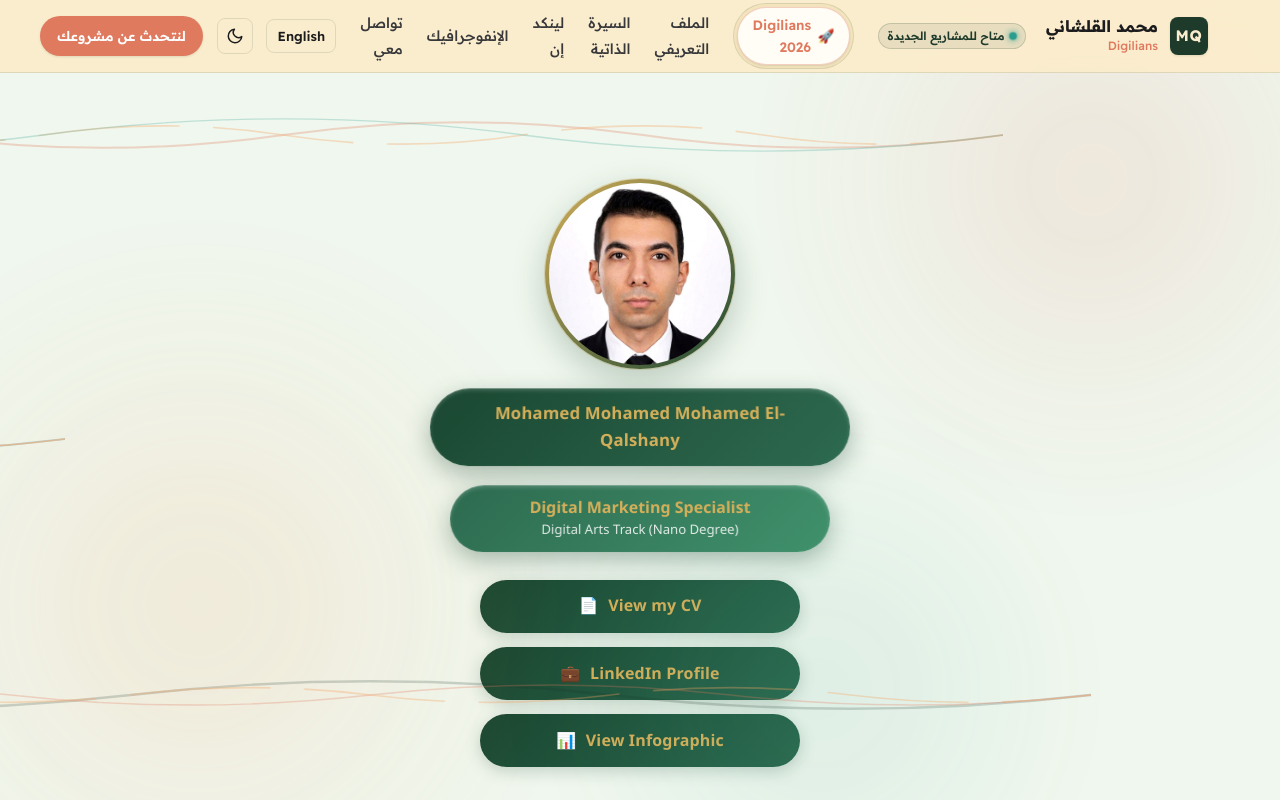
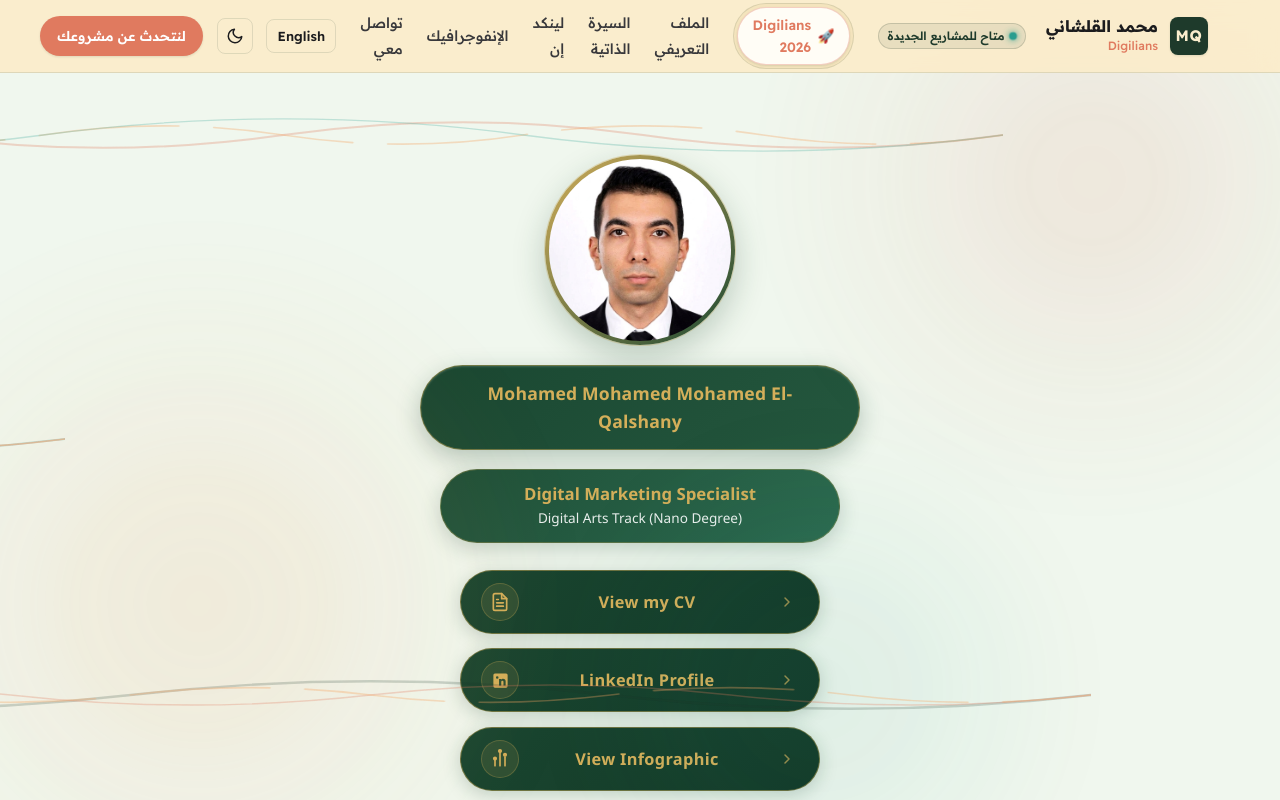
Before and after one commit to mohamedelqalshany/mohamedelqalshany-portfolio-, an Astro site: page /digilians in a window 1280 px wide. Shown: the top 800 px of the page. Built offline with nearby package versions, Linux system fonts and the light colour scheme; Astro itself is replaced by a stand-in of ours.

Commit message:
style(digilians): standardize vector SVG icons, unify colors, remove title icon, and polish button hierarchy

```diff
--- a/src/components/digilians/DigiliansPage.astro
+++ b/src/components/digilians/DigiliansPage.astro
@@ -45,16 +45,54 @@ const infographicDrive = 'https://drive.google.com/file/d/1QKdIMm0JOaS3a7V74cTn6
   <!-- Action Buttons -->
   <div class="digi-actions">
     <a href={cvDrive} target="_blank" rel="noopener noreferrer" class="digi-btn">
-      <span>View my CV</span>
-      <span>📄</span>
+      <span class="digi-btn__icon" aria-hidden="true">
+        <svg width="20" height="20" viewBox="0 0 24 24" fill="none" stroke="currentColor" stroke-width="2" stroke-linecap="round" stroke-linejoin="round">
+          <path d="M14 2H6a2 2 0 0 0-2 2v16a2 2 0 0 0 2 2h12a2 2 0 0 0 2-2V8z"></path>
+          <polyline points="14 2 14 8 20 8"></polyline>
+          <line x1="16" y1="13" x2="8" y2="13"></line>
+          <line x1="16" y1="17" x2="8" y2="17"></line>
+          <polyline points="10 9 9 9 8 9"></polyline>
+        </svg>
+      </span>
+      <span class="digi-btn__text">View my CV</span>
+      <span class="digi-btn__arrow" aria-hidden="true">
+        <svg width="16" height="16" viewBox="0 0 24 24" fill="none" stroke="currentColor" stroke-width="2.2" stroke-linecap="round" stroke-linejoin="round">
+          <polyline points="9 18 15 12 9 6"></polyline>
+        </svg>
+      </span>
     </a>
+
     <a href={linkedInUrl} target="_blank" rel="noopener noreferrer" class="digi-btn">
-      <span>LinkedIn Profile</span>
-      <span>💼</span>
+      <span class="digi-btn__icon" aria-hidden="true">
+        <svg width="19" height="19" viewBox="0 0 24 24" fill="currentColor">
+          <path d="M19 3a2 2 0 0 1 2 2v14a2 2 0 0 1-2 2H5a2 2 0 0 1-2-2V5a2 2 0 0 1 2-2h14m-.5 15.5v-5.3a3.26 3.26 0 0 0-3.26-3.26c-.85 0-1.84.52-2.28 1.3v-1.11h-2.79v8.37h2.79v-4.93c0-.77.62-1.4 1.39-1.4a1.4 1.4 0 0 1 1.4 1.4v4.93h2.75M6.46 10.9h2.79v8.37H6.46v-8.37M7.86 6.54a1.63 1.63 0 1 0 0 3.26 1.63 1.63 0 0 0 0-3.26Z"/>
+        </svg>
+      </span>
+      <span class="digi-btn__text">LinkedIn Profile</span>
+      <span class="digi-btn__arrow" aria-hidden="true">
+        <svg width="16" height="16" viewBox="0 0 24 24" fill="none" stroke="currentColor" stroke-width="2.2" stroke-linecap="round" stroke-linejoin="round">
+          <polyline points="9 18 15 12 9 6"></polyline>
+        </svg>
+      </span>
     </a>
+
     <a href={infographicDrive} target="_blank" rel="noopener noreferrer" class="digi-btn">
-      <span>View Infographic</span>
-      <span>📊</span>
+      <span class="digi-btn__icon" aria-hidden="true">
+        <svg width="20" height="20" viewBox="0 0 24 24" fill="none" stroke="currentColor" stroke-width="2" stroke-linecap="round" stroke-linejoin="round">
+          <line x1="18" y1="20" x2="18" y2="10"></line>
+          <line x1="12" y1="20" x2="12" y2="4"></line>
+          <line x1="6" y1="20" x2="6" y2="14"></line>
+          <circle cx="18" cy="7" r="1.5" fill="currentColor"></circle>
+          <circle cx="12" cy="2.5" r="1.5" fill="currentColor"></circle>
+          <circle cx="6" cy="11.5" r="1.5" fill="currentColor"></circle>
+        </svg>
+      </span>
+      <span class="digi-btn__text">View Infographic</span>
+      <span class="digi-btn__arrow" aria-hidden="true">
+        <svg width="16" height="16" viewBox="0 0 24 24" fill="none" stroke="currentColor" stroke-width="2.2" stroke-linecap="round" stroke-linejoin="round">
+          <polyline points="9 18 15 12 9 6"></polyline>
+        </svg>
+      </span>
     </a>
   </div>
 </div>
@@ -103,24 +141,19 @@ const infographicDrive = 'https://drive.google.com/file/d/1QKdIMm0JOaS3a7V74cTn6
   .digi-name-badge {
     display: flex;
     align-items: center;
-    gap: 0.75rem;
-    background: linear-gradient(135deg, #1a4731, #2d6a4f);
+    justify-content: center;
+    background: linear-gradient(135deg, #1a4731 0%, #24573e 100%);
+    border: 1px solid rgba(212, 175, 90, 0.45);
     color: #d4af5a;
-    font-size: 1.05rem;
+    font-size: 1.1rem;
     font-weight: 700;
-    padding: 0.75rem 1.75rem;
+    padding: 0.85rem 2rem;
     border-radius: 999px;
-    box-shadow: 0 8px 24px rgba(26, 71, 49, 0.35), inset 0 2px 4px rgba(255,255,255,0.2);
+    box-shadow: 0 8px 24px rgba(26, 71, 49, 0.28), inset 0 1px 2px rgba(255, 255, 255, 0.15);
     text-align: center;
-    max-width: 420px;
+    max-width: 440px;
     width: 100%;
-    justify-content: center;
-    transform: perspective(600px) rotateX(5deg);
-  }
-
-  .digi-name-icon {
-    font-size: 1.1rem;
-    flex-shrink: 0;
+    letter-spacing: 0.015em;
   }
 
   .digi-name-text {
@@ -131,40 +164,35 @@ const infographicDrive = 'https://drive.google.com/file/d/1QKdIMm0JOaS3a7V74cTn6
   .digi-title-badge {
     display: flex;
     align-items: center;
-    gap: 0.75rem;
-    background: linear-gradient(135deg, #2d6a4f, #40916c);
-    color: #fff;
-    padding: 0.75rem 1.75rem;
+    justify-content: center;
+    background: linear-gradient(135deg, #1e4f37 0%, #2d6a4f 100%);
+    border: 1px solid rgba(212, 175, 90, 0.3);
+    padding: 0.8rem 1.8rem;
     border-radius: 999px;
-    box-shadow: 0 8px 24px rgba(26, 71, 49, 0.35), inset 0 2px 4px rgba(255,255,255,0.2);
-    max-width: 380px;
+    box-shadow: 0 6px 20px rgba(26, 71, 49, 0.22);
+    max-width: 400px;
     width: 100%;
-    justify-content: center;
-    transform: perspective(600px) rotateX(5deg);
-  }
-
-  .digi-title-icon {
-    font-size: 1.1rem;
-    flex-shrink: 0;
   }
 
   .digi-title-text {
     display: flex;
     flex-direction: column;
+    align-items: center;
     text-align: center;
+    gap: 0.2rem;
   }
 
   .digi-title-text strong {
     color: #d4af5a;
-    font-size: 1rem;
+    font-size: 1.05rem;
     font-weight: 700;
-    line-height: 1.3;
+    line-height: 1.25;
   }
 
   .digi-title-text span {
-    font-size: 0.82rem;
-    color: rgba(255, 255, 255, 0.85);
-    margin-top: 0.1rem;
+    font-size: 0.85rem;
+    color: rgba(255, 255, 255, 0.9);
+    font-weight: 500;
   }
 
   /* Action Buttons */
@@ -173,51 +201,113 @@ const infographicDrive = 'https://drive.google.com/file/d/1QKdIMm0JOaS3a7V74cTn6
     flex-direction: column;
     gap: 0.9rem;
     width: 100%;
-    max-width: 320px;
+    max-width: 360px;
     margin-top: 0.5rem;
   }
 
   .digi-btn {
     display: flex;
     align-items: center;
-    justify-content: center;
-    gap: 0.6rem;
-    background: linear-gradient(135deg, #1a4731 0%, #2d6a4f 100%);
-    color: #d4af5a;
-    font-size: 1rem;
-    font-weight: 700;
-    padding: 0.85rem 1.5rem;
+    direction: ltr;
+    padding: 0.75rem 1.25rem;
+    background: linear-gradient(135deg, #1a4731 0%, #143826 100%);
+    border: 1px solid rgba(212, 175, 90, 0.45);
     border-radius: 999px;
     text-decoration: none;
-    box-shadow: 0 4px 16px rgba(26, 71, 49, 0.22);
-    transition: transform 0.15s ease, box-shadow 0.15s ease, background 0.15s ease;
-    letter-spacing: 0.01em;
+    box-shadow: 0 4px 18px rgba(26, 71, 49, 0.22);
+    transition: all 0.25s cubic-bezier(0.34, 1.56, 0.64, 1);
   }
 
   .digi-btn:hover {
-    background: linear-gradient(135deg, #1a4731 0%, #2d6a4f 100%);
     transform: translateY(-2px);
-    box-shadow: 0 8px 24px rgba(26, 71, 49, 0.32);
+    border-color: rgba(212, 175, 90, 0.9);
+    box-shadow: 0 8px 24px rgba(26, 71, 49, 0.32), 0 0 16px rgba(212, 175, 90, 0.25);
+    background: linear-gradient(135deg, #1f543a 0%, #1a4731 100%);
+  }
+
+  .digi-btn:hover .digi-btn__arrow {
+    transform: translateX(3px);
+    color: #d4af5a;
   }
 
   .digi-btn:active {
     transform: translateY(0);
   }
 
+  .digi-btn__icon {
+    display: flex;
+    align-items: center;
+    justify-content: center;
+    width: 38px;
+    height: 38px;
+    border-radius: 50%;
+    background: rgba(212, 175, 90, 0.12);
+    border: 1px solid rgba(212, 175, 90, 0.25);
+    color: #d4af5a;
+    flex-shrink: 0;
+    transition: background 0.2s ease, transform 0.2s ease;
+  }
+
+  .digi-btn:hover .digi-btn__icon {
+    background: rgba(212, 175, 90, 0.22);
+    transform: scale(1.05);
+  }
+
+  .digi-btn__text {
+    flex: 1;
+    text-align: center;
+    font-size: 1.02rem;
+    font-weight: 700;
+    color: #d4af5a;
+    letter-spacing: 0.02em;
+    padding: 0 0.5rem;
+  }
+
+  .digi-btn__arrow {
+    display: flex;
+    align-items: center;
+    justify-content: center;
+    width: 24px;
+    height: 24px;
+    color: rgba(212, 175, 90, 0.7);
+    flex-shrink: 0;
+    transition: transform 0.2s ease, color 0.2s ease;
+  }
+
   /* Mobile */
   @media (max-width: 480px) {
     .digi-name-badge {
-      font-size: 0.9rem;
-      padding: 0.65rem 1.25rem;
+      font-size: 0.95rem;
+      padding: 0.75rem 1.25rem;
     }
 
     .digi-title-badge {
-      padding: 0.65rem 1.25rem;
+      padding: 0.7rem 1.25rem;
+    }
+
+    .digi-title-text strong {
+      font-size: 0.95rem;
+    }
+
+    .digi-title-text span {
+      font-size: 0.8rem;
     }
 
     .digi-avatar-wrap {
       width: 150px;
       height: 150px;
     }
+
+    .digi-actions {
+      max-width: 320px;
+    }
+
+    .digi-btn {
+      padding: 0.65rem 1rem;
+    }
+
+    .digi-btn__text {
+      font-size: 0.95rem;
+    }
   }
 </style>
```
